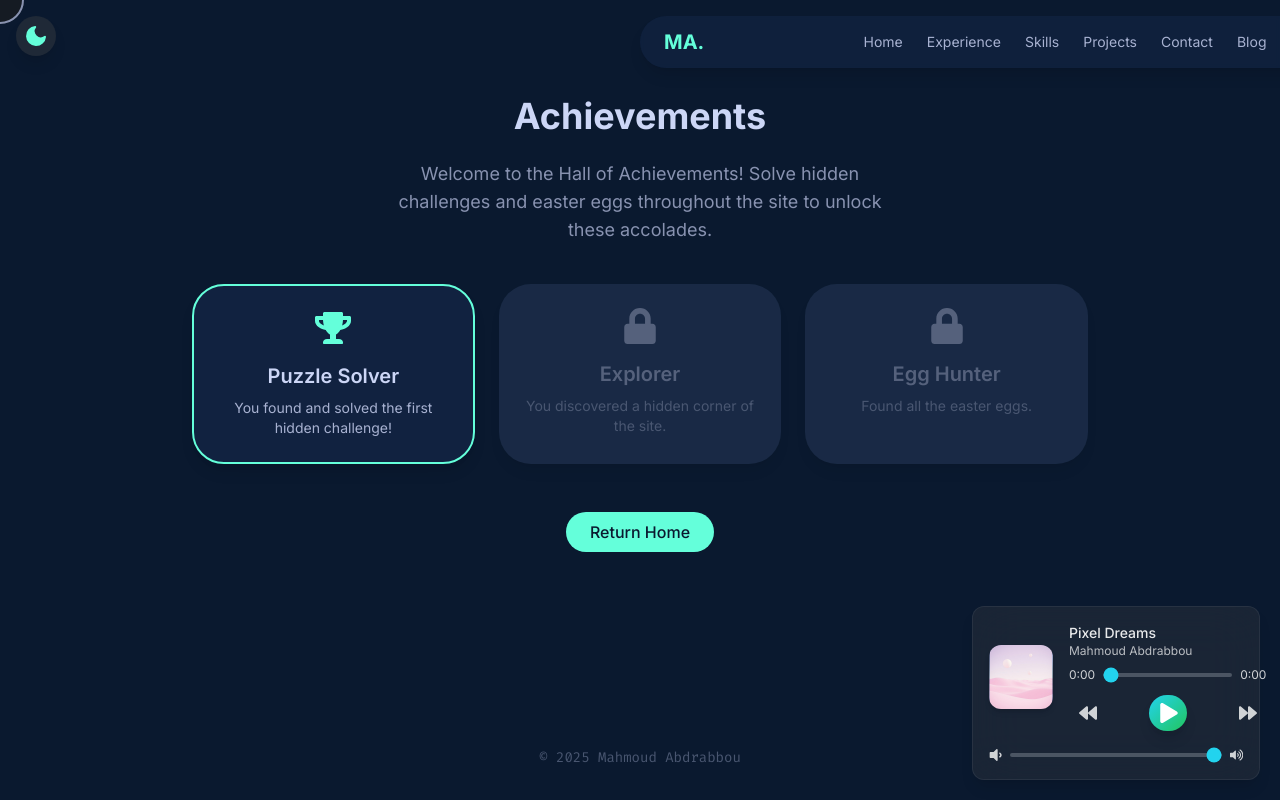
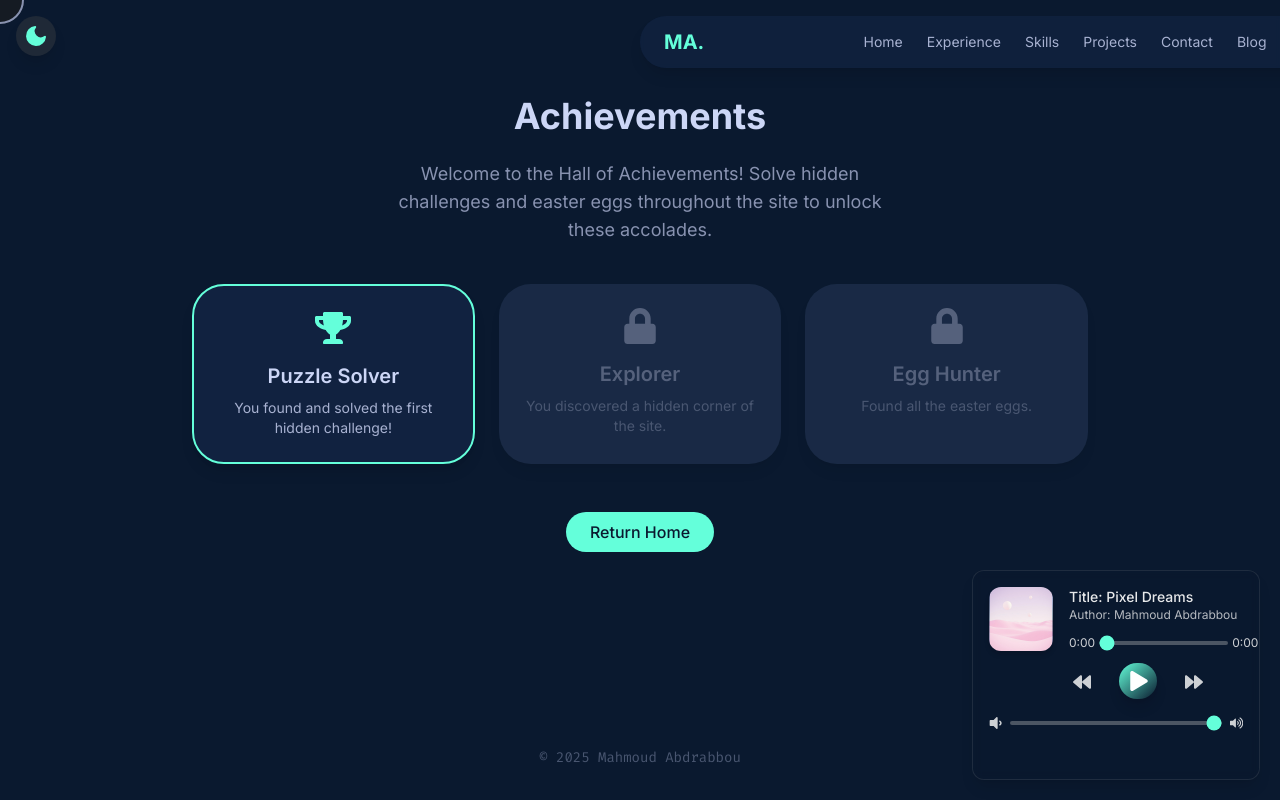
Before and after one commit to Eng-M-Abdrabbou/Portfolio-NEXT.JS, a Next.js app: page /achievements in a window 1280 px wide. Shown: the top 800 px of the page. Built offline with nearby package versions, Linux system fonts and the light colour scheme.

Commit message:
feat: 🎵  changed music player styles.

```diff
--- a/src/app/components/MusicPlayer.tsx
+++ b/src/app/components/MusicPlayer.tsx
@@ -177,7 +177,6 @@ const AudioPlayer = () => {
 
   useEffect(() => {
     if (audioRef.current && audioContextRef.current && audioContextRef.current.state !== 'closed') {
-      audioRef.current.load();
       if (isPlaying) {
         audioRef.current.play().catch(error => console.error("Error playing audio:", error));
         visualize();
@@ -188,14 +187,14 @@ const AudioPlayer = () => {
   }, [currentTrackIndex, isPlaying]);
 
   return (
-    <div className="fixed bottom-5 right-5 bg-gray-800/80 backdrop-blur-xl text-white p-4 rounded-xl shadow-lg flex flex-col space-y-3 w-72 border border-gray-700/50 transition-all duration-300">
+    <div className="fixed bottom-5 right-5 bg-navy backdrop-blur-sm bg-opacity-10 text-white p-4 rounded-xl shadow-lg flex flex-col space-y-3 w-72 border border-gray-700/50 transition-all duration-300">
       <div className="relative h-full w-full">
         {/* Visualization Bars */}
-        <div className="absolute top-0 left-0 w-full h-full flex gap-1 justify-center items-end p-2 opacity-50 pointer-events-none mb-16">
+        <div className="absolute bottom-20 top-0 left-0 w-full h-full flex gap-1 justify-center items-end p-2 opacity-50 pointer-events-none mb-16">
           {[...Array(20)].map((_, i) => (
             <div
               key={i}
-              className="w-2 bg-gradient-to-t from-green-400 to-cyan-400 rounded-xl"
+              className="w-2 bg-gradient-to-t from-neon-green to-neon-green rounded-xl"
               style={{ height: `calc(var(--visualizer-height-${i}) * 80px)` }}
             />
           ))}
@@ -207,20 +206,20 @@ const AudioPlayer = () => {
           <img
             src={tracks[currentTrackIndex]?.image || '/img/Portfolio/1.png'} // Placeholder if no image
             alt="Album Art"
-            className="w-16 h-16 rounded-xl object-cover shadow-md"
+            className="w-16 h-16 rounded-xl object-cover shadow-md mb-12"
           />
 
           <div className="flex flex-col flex-grow">
             {/* Track Name and Author */}
             <p className="text-white/90 font-medium truncate text-sm">
-              {tracks[currentTrackIndex]?.name}
+              Title: {tracks[currentTrackIndex]?.name}
             </p>
             <p className="text-white/70 text-xs truncate">
-              {tracks[currentTrackIndex]?.author || 'Unknown Artist'}
+              Author: {tracks[currentTrackIndex]?.author || 'Unknown Artist'}
             </p>
 
             {/* Time and Seek Bar */}
-            <div className="flex items-center gap-2 mt-2">
+            <div className="flex items-center gap-1 mt-3">
               <span className="text-white/80 text-xs">{formatTime(currentTime)}</span>
               <input
                 type="range"
@@ -232,13 +231,13 @@ const AudioPlayer = () => {
                 onChange={handleSeek}
                 onMouseUp={handleSeekEnd}
                 onTouchEnd={handleSeekEnd}
-                className="flex-grow h-1 bg-gray-600 rounded-lg appearance-none cursor-pointer accent-cyan-400"
+                className="flex-grow h-1 bg-gray-600 rounded-lg appearance-none cursor-pointer accent-neon-green"
               />
               <span className="text-white/80 text-xs">{formatTime(duration)}</span>
             </div>
 
             {/* Playback Controls */}
-            <div className="flex items-center justify-center mt-3 space-x-12">
+            <div className="w-full justify-center mt-3 space-x-6 mr-6">
               <button
                 onClick={() => setCurrentTrackIndex((prev) => (prev - 1 + tracks.length) % tracks.length)}
                 className="p-1 hover:bg-white/10 rounded-full transition-all"
@@ -248,7 +247,7 @@ const AudioPlayer = () => {
 
               <button
                 onClick={togglePlay}
-                className="p-2 bg-gradient-to-br from-cyan-400 to-green-500 rounded-full shadow-lg hover:scale-105 transition-transform"
+                className="p-2 bg-gradient-to-br from-neon-green to-neon-green-900 rounded-full shadow-lg hover:scale-105 transition-transform"
               >
                 {isPlaying ? (
                   <FaPause className="text-white text-xl" />
@@ -268,7 +267,7 @@ const AudioPlayer = () => {
         </div>
 
         {/* Volume Control */}
-        <div className="mt-4 flex items-center w-full gap-2 justify-center">
+        <div className="mt-4 flex items-center w-full gap-2 justify-center mb-8">
           <FaVolumeDown className="text-white/80" />
           <input
             type="range"
@@ -277,7 +276,7 @@ const AudioPlayer = () => {
             step="0.01"
             value={volume}
             onChange={handleVolume}
-            className="w-full h-1 bg-gray-600 rounded-lg appearance-none cursor-pointer accent-cyan-400"
+            className="w-full h-1 bg-gray-600 rounded-lg appearance-none cursor-pointer accent-neon-green"
           />
           <FaVolumeUp className="text-white/80" />
         </div>
```
